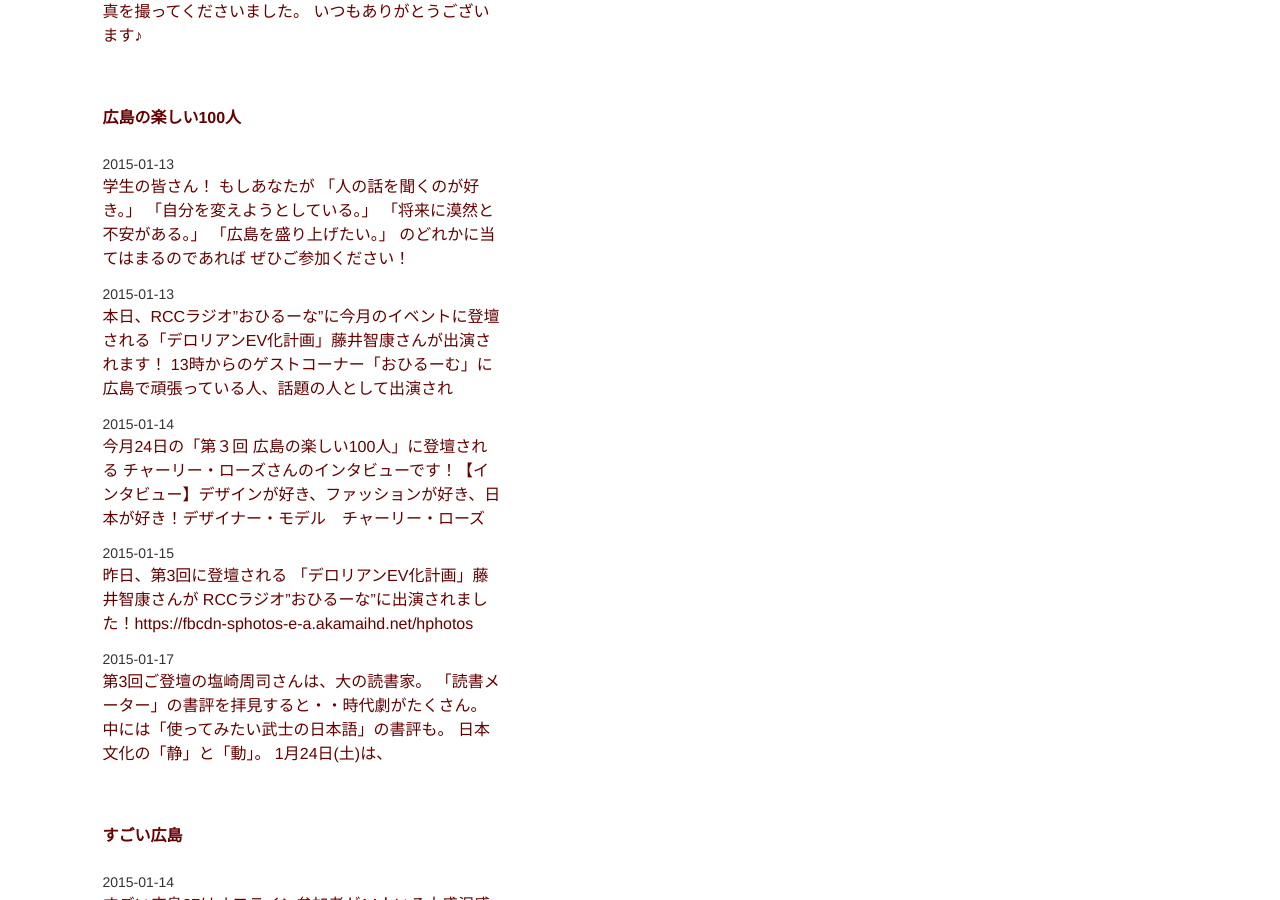
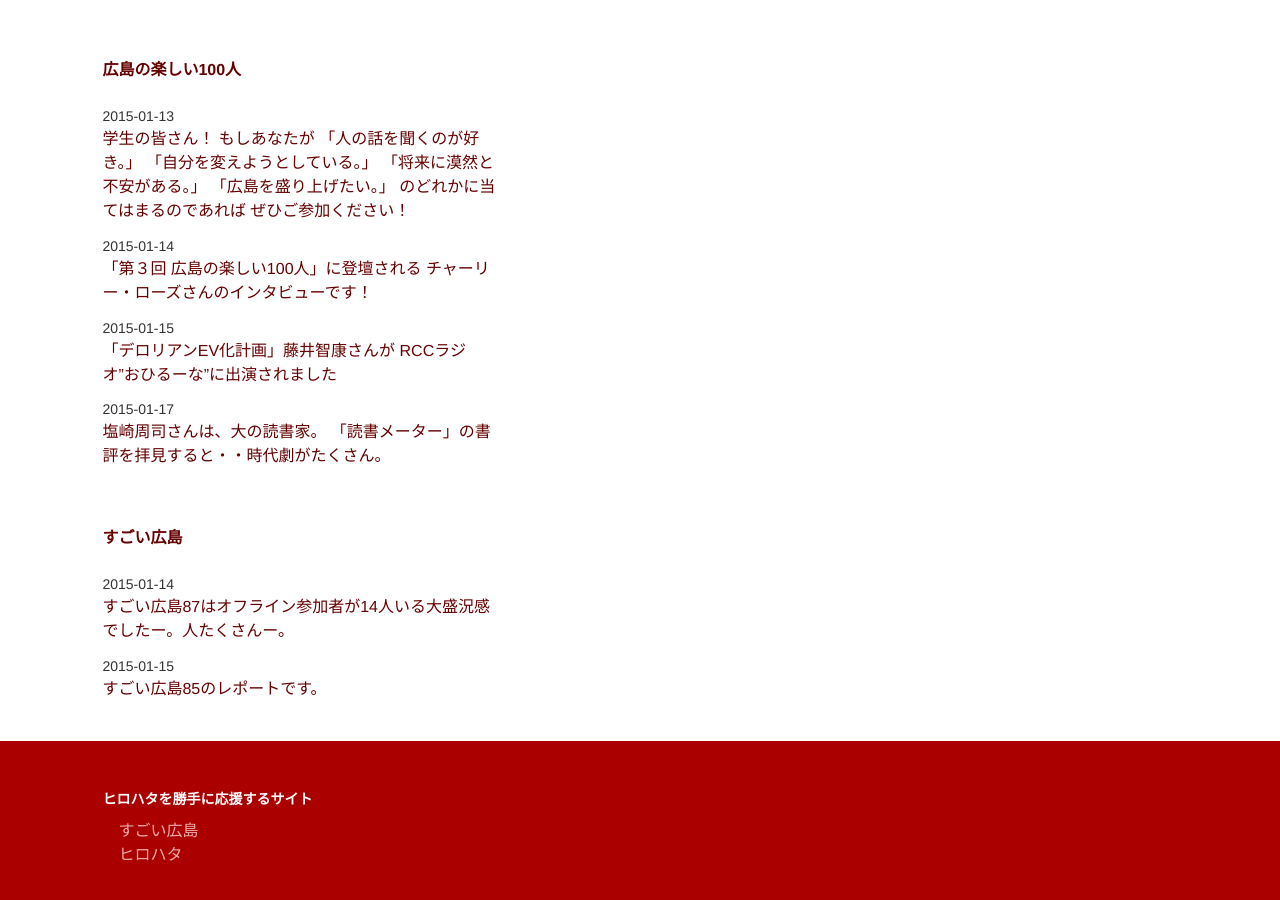
Before and after one commit to great-h/hirohata, a Jekyll site: the page built from _posts/2015-01-18-report.markdown, in a window 1280 px wide and 900 px high, scrolled down 2441 px. Built offline with Jekyll 4.4.1, drawn with Linux system fonts in a browser that asks for light colours; some of the changed text lies outside the part shown.

Commit message:
少し荒かったので修正

```diff
--- a/_posts/2015-01-18-report.markdown
+++ b/_posts/2015-01-18-report.markdown
@@ -8,7 +8,7 @@ date:   2015-01-18 00:00:00
 
 * 2015-01-24 PocketPlan [広島 20's ガーデン](http://www.facebook.com/events/822276691163115/permalink/822276701163114/)
 * 2015-01-24 [第3回 広島の楽しい100人](http://www.facebook.com/events/744646872281891/permalink/744646878948557/)
-* 2015-01-25 ShakeHands [間取り図ナイトツアー追加公演＠広島を開催します。 http://mdrzture2014.tumblr.com/ 会場：コワーキングスペースShakeHands 日程：1月25日（日） 時間：19:00](http://www.facebook.com/CoworkingShakeHands/posts/860367234014672)
+* 2015-01-25 ShakeHands [間取り図ナイトツアー追加公演＠広島](http://www.facebook.com/CoworkingShakeHands/posts/860367234014672)
 
 
 # [MOVIN'ON](http://coworking-hiroshima.com/)
@@ -51,10 +51,9 @@ date:   2015-01-18 00:00:00
 # [広島の楽しい100人](https://www.facebook.com/h100parson)
 
 * 2015-01-13 [学生の皆さん！  もしあなたが 「人の話を聞くのが好き。」 「自分を変えようとしている。」 「将来に漠然と不安がある。」 「広島を盛り上げたい。」  のどれかに当てはまるのであれば ぜひご参加ください！](http://www.facebook.com/h100parson/photos/a.1438197353122072.1073741828.1427131820895292/1526025441005929/?type=1)
-* 2015-01-13 [本日、RCCラジオ”おひるーな”に今月のイベントに登壇される「デロリアンEV化計画」藤井智康さんが出演されます！  13時からのゲストコーナー「おひるーむ」に広島で頑張っている人、話題の人として出演され](http://www.facebook.com/h100parson/posts/1526288924312914)
-* 2015-01-14 [今月24日の「第３回 広島の楽しい100人」に登壇される チャーリー・ローズさんのインタビューです！【インタビュー】デザインが好き、ファッションが好き、日本が好き！デザイナー・モデル　チャーリー・ローズ](http://www.facebook.com/h100parson/posts/1526564000952073)
-* 2015-01-15 [昨日、第3回に登壇される 「デロリアンEV化計画」藤井智康さんが RCCラジオ”おひるーな”に出演されました！https://fbcdn-sphotos-e-a.akamaihd.net/hphotos](http://www.facebook.com/h100parson/posts/1527008410907632)
-* 2015-01-17 [第3回ご登壇の塩崎周司さんは、大の読書家。  「読書メーター」の書評を拝見すると・・時代劇がたくさん。 中には「使ってみたい武士の日本語」の書評も。  日本文化の「静」と「動」。  1月24日(土)は、](http://www.facebook.com/h100parson/posts/1527719100836563)
+* 2015-01-14 [「第３回 広島の楽しい100人」に登壇される チャーリー・ローズさんのインタビューです！](http://www.facebook.com/h100parson/posts/1526564000952073)
+* 2015-01-15 [「デロリアンEV化計画」藤井智康さんが RCCラジオ”おひるーな”に出演されました](http://www.facebook.com/h100parson/posts/1527008410907632)
+* 2015-01-17 [塩崎周司さんは、大の読書家。  「読書メーター」の書評を拝見すると・・時代劇がたくさん。](http://www.facebook.com/h100parson/posts/1527719100836563)
 
 
 # [すごい広島](http://great-h.github.io/)
```
